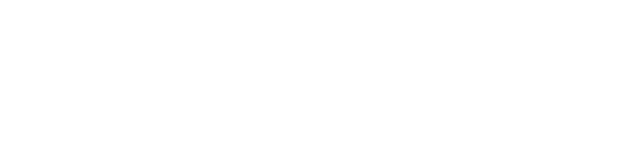
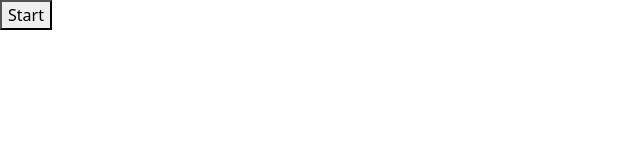
Before and after one commit to Omeg4717/CodeBench, a plain HTML site: page index.html in a window 1280 px wide. Shown: the whole page, without its empty margins (0-640 px from the left). Drawn offline with nearby package versions, Linux system fonts and the light colour scheme.

Commit message:
Javascrip start
Wow

```diff
--- a/index.html
+++ b/index.html
@@ -3,9 +3,15 @@
 <head>
     <meta charset="UTF-8">
     <meta name="viewport" content="width=device-width, initial-scale=1.0">
-    <title>CodeBench</title>
+<title>CodeBench</title>
+<link href="https://cdn.jsdelivr.net/npm/bootstrap@5.1.3/dist/css/bootstrap.min.css" rel="stylesheet" integrity="sha384-1BmE4kWBq78iYhFldvKuhfTAU6auU8tT94WrHftjDbrCEXSU1oBoqyl2QvZ6jIW3" crossorigin="anonymous">
+<link rel="stylesheet.css" href="stylesheet.css">
+
 </head>
 <body>
 
+    <h5 id="demo" style="display:none">This is an hidden script</h5>
+    <button type="button" onclick="document.getElementById('demo').style.display='block'">Start</button>
+
 </body>
 </html>
```
Also changed, not shown: stylesheet.css (added).
